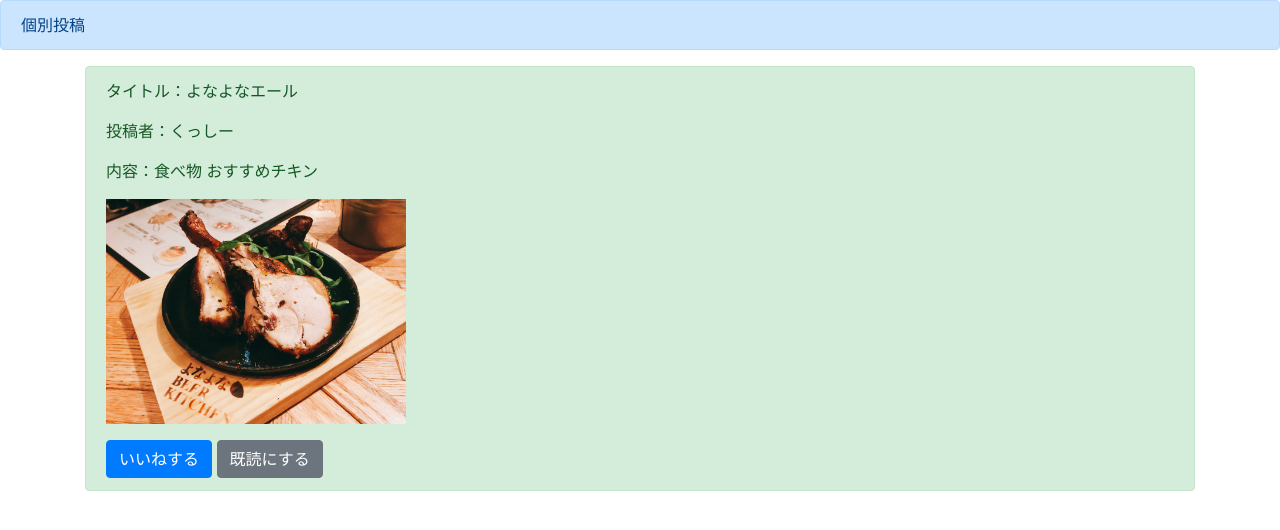
After one commit to kushinoyuya/boardproject, a Django app: page /detail/1 in a window 1280 px wide. The commit adds this page. Shown: the top 530 px of the page. Run offline with Django 3.2, Linux system fonts and the light colour scheme; data comes from the database, SQL or seed files in the repository; both versions use the stored data as it was after the commit; some libraries are stand-ins or nearby versions.

Commit message:
20200906

```diff
--- a/boardapp/urls.py
+++ b/boardapp/urls.py
@@ -1,8 +1,10 @@
 from django.urls import path
-from .views import signupfunc, loginfunc, listfunc
+from .views import signupfunc, loginfunc, listfunc, logoutfunc, detailfunc
 
 urlpatterns = [
     path('signup/', signupfunc, name='signup'),
     path('login/', loginfunc, name='login'),
     path('list/', listfunc, name='list'),
+    path('logout/', logoutfunc, name='logout'),
+    path('detail/<int:pk>', detailfunc, name='detail'),
 ]
--- a/boardapp/views.py
+++ b/boardapp/views.py
@@ -1,8 +1,9 @@
 from django.shortcuts import render
 from django.contrib.auth.models import User
-from django.contrib.auth import authenticate, login
+from django.contrib.auth import authenticate, login, logout
 from django.shortcuts import redirect
-
+from .models import BoardModel
+from django.contrib.auth.decorators import login_required
 
 # Create your views here.
 
@@ -30,6 +31,15 @@ def loginfunc(request):
             return redirect('login')
     return render(request, 'login.html')
 
+@login_required
+def listfunc(request):
+    object_list = BoardModel.objects.all()
+    return render(request, 'list.html', {'object_list':object_list})
 
-def listfunc(request):
-    return render(request, 'list.html')
+def logoutfunc(request):
+    logout(request)
+    return redirect('login')
+
+def detailfunc(request, pk):
+    object = BoardModel.objects.get(pk=pk)
+    return render(request, 'detail.html', {'object':object})
--- a/boardproject/settings.py
+++ b/boardproject/settings.py
@@ -128,3 +128,5 @@ STATICFILES_DIRS = [
 MEDIA_ROOT = os.path.join(BASE_DIR, 'media')
 
 MEDIA_URL = '/medi/'
+
+LOGIN_URL = 'login'
--- /dev/null
+++ b/templates/detail.html
@@ -0,0 +1,25 @@
+{% extends 'base.html' %}
+
+{% block customcss %}
+{% endblock customcss %}
+
+{% block header %}
+<div class="alert alert-primary" role="alert">
+    個別投稿
+</div>
+{% endblock header %}
+
+{% block content %}
+<div class="container">
+    <div class="alert alert-success" role="alert">
+        <p>タイトル：{{ object.title }}</p>
+        <p>投稿者：{{ object.author }}</p>
+        <p>内容：{{ object.content }}</p>
+        <p>
+            <img src="{{ object.images.url }}" width="300">
+        </p>
+        <a href="#" class="btn btn-primary" role="button" aria-pressed="true">いいねする</a>
+        <a href="#" class="btn btn-secondary" role="button" aria-pressed="true">既読にする</a>
+    </div>
+</div>
+{% endblock content %}
```
Also changed, not shown: templates/list.html (+5 -2 lines), db.sqlite3, media/IMG_1150.JPG (added), media/c3rN6vflRa4FGJlGwQ_thumb_6ba.jpg (added).
